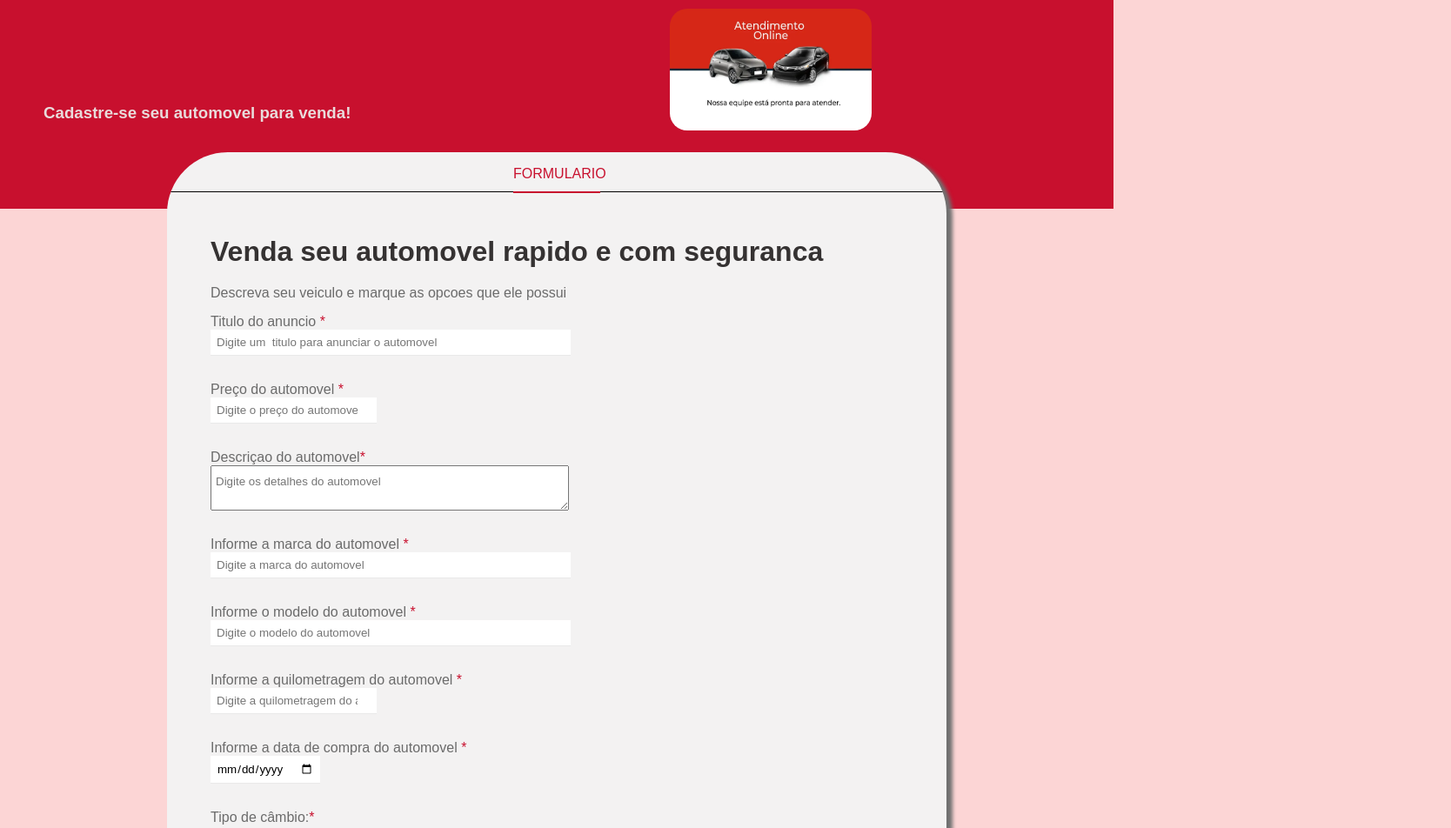
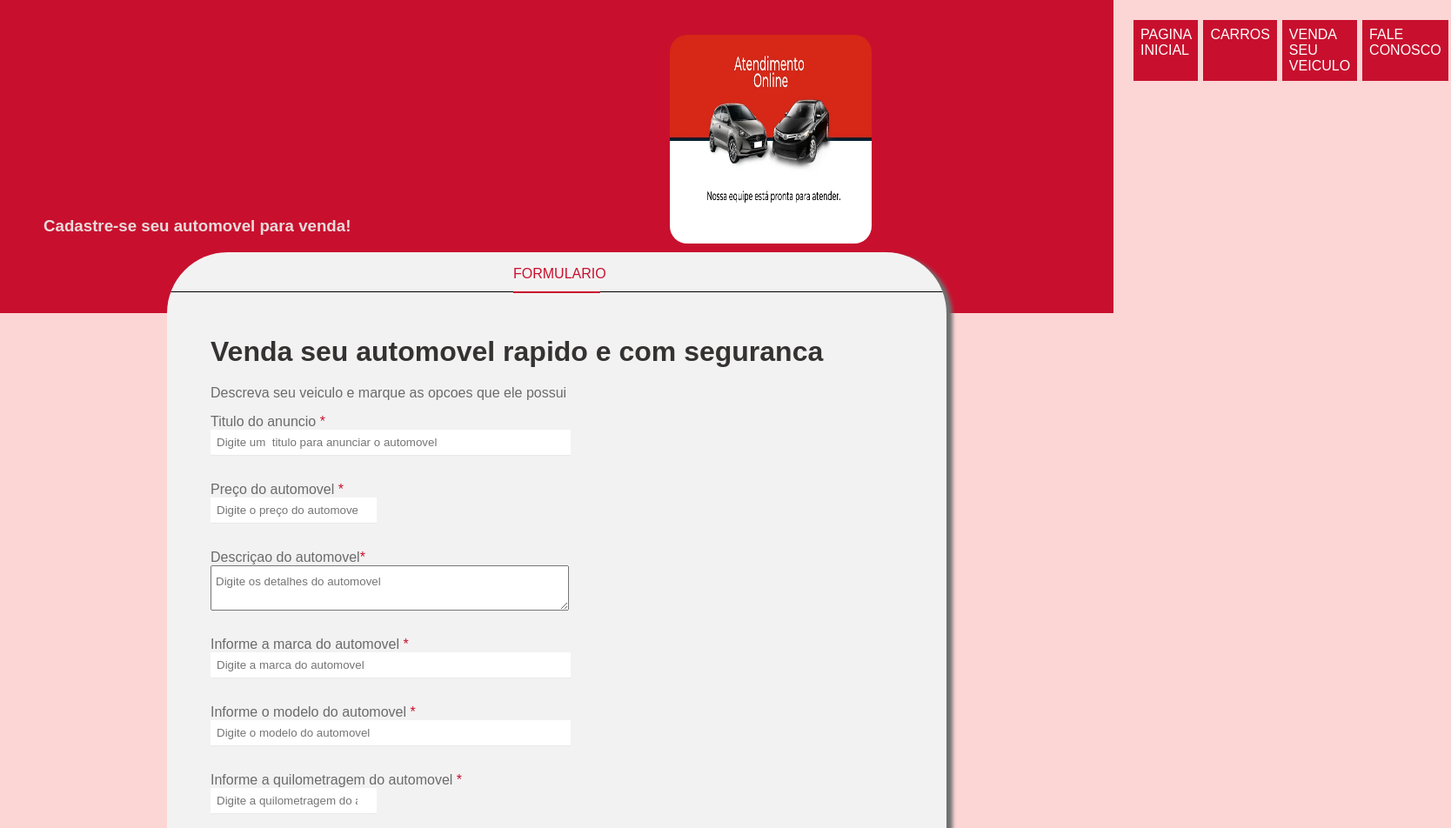
Before and after one commit to LeonardoLopes2005/Projeto-Formulario-HTML-CSS, a plain HTML site: page index.html in a window 1280 px wide. Shown: the top 952 px of the page at 87% size, 1668 px wide, since content can reach past the window. Drawn offline with Linux system fonts and the light colour scheme.

Commit message:
Atualizar estilo e HTML

```diff
--- a/estilo/Style.css
+++ b/estilo/Style.css
@@ -48,16 +48,39 @@ textarea {
 }
 
 .header {
-    height: 120px;
+    height: 240px;
     padding: 60px;
     background-color: #C8102E;
-
 }
 
 .header h3 {
     margin-top: -35px;
     margin-left: -10px;
+}
 
+#menu ul{
+    list-style: none;
+    text-transform: uppercase;
+    position: absolute;
+    top: 20px;
+    left: 1300px;
+    display: flex;
+}
+
+#menu li:hover{
+    background-color: #000000;
+}
+
+#menu li{
+    display: inline-block;
+    padding: 8px;
+    background-color: #C8102E;
+    margin: 3px;
+    transition: background-color 0.5s;
+}
+.li2{
+    text-decoration: none;
+    color: #ffffff;
 }
 
 .form-container {
@@ -65,7 +88,7 @@ textarea {
     width: 70%;
     margin: 0 auto;
     position: relative;
-    top: -65px;
+    top: -70px;
     border-radius: 70px;
     box-shadow: 7px 4px 4px rgb(112, 112, 112);
     overflow: hidden;
@@ -138,8 +161,8 @@ textarea {
 img {
     position: relative;
     width: 20%;
-    height: 140px;
-    margin-top: -50px;
+    height: 240px;
+    margin-top: -20px;
     margin-left: 710px;
 }
 
--- a/index.html
+++ b/index.html
@@ -10,6 +10,14 @@
 
 <body>
     <div class="container">
+        <nav id="menu">
+            <ul>
+                <li><a class="li2" href="index.html">Pagina Inicial</a></li>
+                <li><a class="li2" href="Carros.html">Carros</a></li>
+                <li><a class="li2" href="VendaVeiculos.html">Venda seu Veiculo</a></li>
+                <li><a class="li2" href="fale.html">Fale conosco</a></li>
+            </ul>
+        </nav>
         <div class="header">
             <img src="image/carro a venda.webp">
             <h3>Cadastre-se seu automovel para venda!</h3>
```
